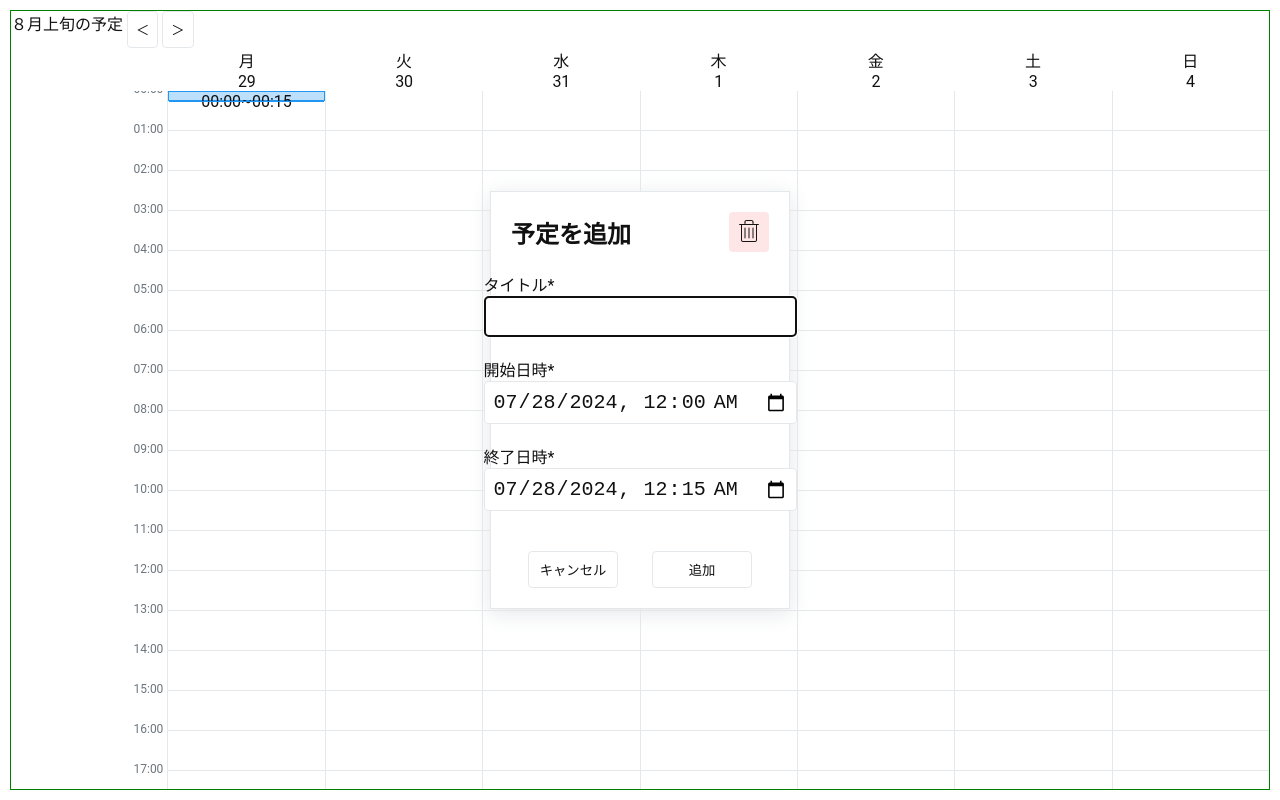
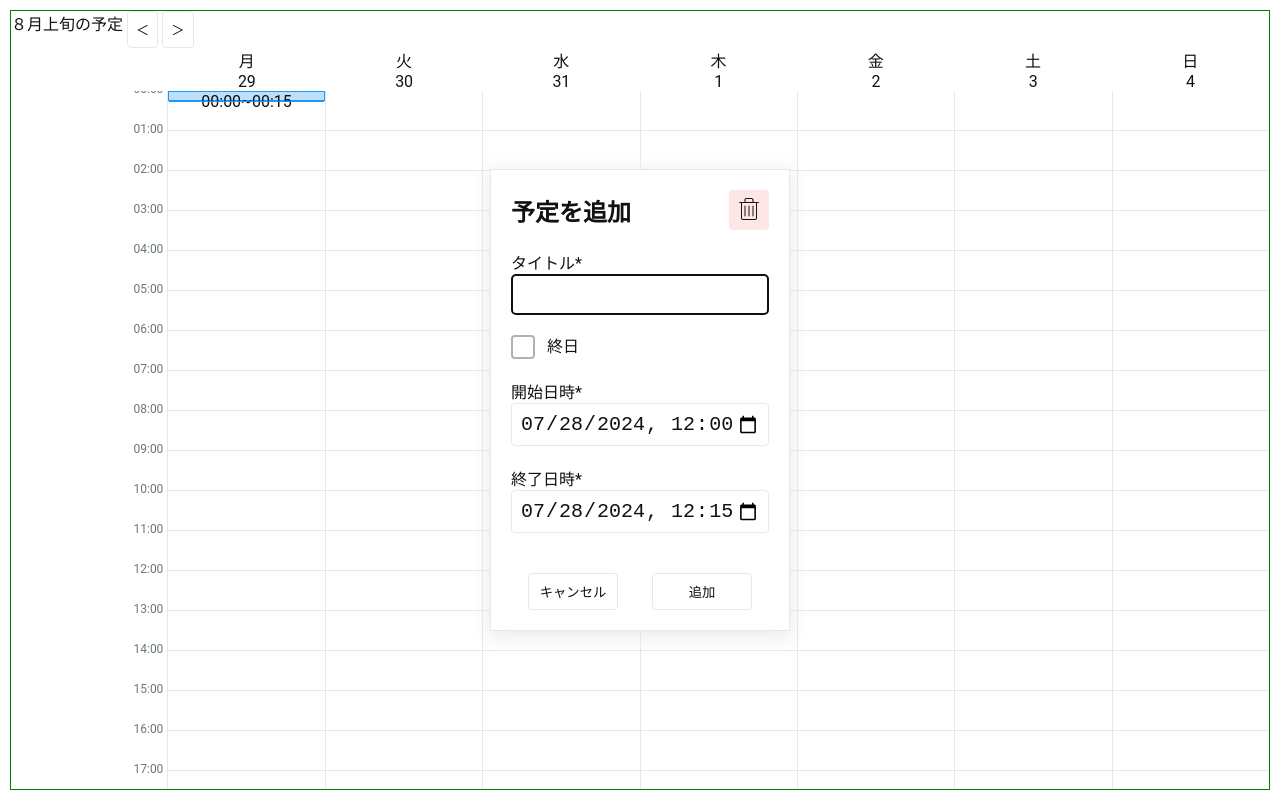
Before and after one commit to KadoProG/react-calendar-app, a React (Vite) app: page /calendar in a window 1280 px wide. Both pictures are taken after a click on the element 246 px from the left and 96 px from the top of the page. Built offline with nearby package versions, Linux system fonts and the light colour scheme.

Commit message:
#14 終日の日付の設定ができるように実装

```diff
--- a/src/components/common/input/CheckBox.tsx
+++ b/src/components/common/input/CheckBox.tsx
@@ -14,7 +14,13 @@ export const CheckBox = <T extends FieldValues>(props: CheckBoxProps<T>) => {
   });
   return (
     <div className={styles.container} style={props.style}>
-      <input type="checkbox" {...field} id={props.name} className={styles.CheckBox} />
+      <input
+        type="checkbox"
+        {...field}
+        id={props.name}
+        className={styles.CheckBox}
+        checked={field.value}
+      />
       <label htmlFor={props.name} className={styles.Label}>
         {props.label}
       </label>
--- a/src/components/domains/Calendar.tsx
+++ b/src/components/domains/Calendar.tsx
@@ -95,11 +95,12 @@ const Calendar: React.FC = () => {
       selectedStartDay > selectedEndDay ? selectedStartDay : selectedEndDay
     ).add(60 / DIVISIONS_PER_HOUR, 'minute');
 
-    const newEvent = {
+    const newEvent: CalendarEvent = {
       id: uuidv4(),
       start: resultStartDay,
       end: resultEndDay,
       title: '',
+      isAllDayEvent: false,
     };
 
     const result = await openDialog(newEvent);
--- a/src/components/domains/CalendarConfigFormDialog.module.scss
+++ b/src/components/domains/CalendarConfigFormDialog.module.scss
@@ -27,6 +27,9 @@
     width: 100%;
     margin-bottom: 20px;
   }
+  &__body {
+    width: 100%;
+  }
 
   &__actions {
     display: flex;
--- a/src/components/domains/CalendarConfigFormDialog.tsx
+++ b/src/components/domains/CalendarConfigFormDialog.tsx
@@ -5,6 +5,17 @@ import { TextField } from '@/components/common/TextField';
 import styles from '@/components/domains/CalendarConfigFormDialog.module.scss';
 import React from 'react';
 import { useForm } from 'react-hook-form';
+import { CheckBox } from '@/components/common/input/CheckBox';
+
+interface CalendarEventForm {
+  id: string;
+  isAllDayEvent: boolean;
+  title: string;
+  start: string;
+  end: string;
+  startDate: string;
+  endDate: string;
+}
 
 interface CalendarConfigFormDialogProps {
   open: boolean;
@@ -15,17 +26,20 @@ interface CalendarConfigFormDialogProps {
 }
 
 export const CalendarConfigFormDialog: React.FC<CalendarConfigFormDialogProps> = (props) => {
-  const defaultValues = React.useMemo(
+  const defaultValues = React.useMemo<CalendarEventForm>(
     () => ({
       id: props.calendarEvent?.id ?? '',
       start: props.calendarEvent?.start.format('YYYY-MM-DDTHH:mm'),
       end: props.calendarEvent?.end.format('YYYY-MM-DDTHH:mm'),
+      startDate: props.calendarEvent?.start.format('YYYY-MM-DD'),
+      endDate: props.calendarEvent?.end.format('YYYY-MM-DD'),
       title: props.calendarEvent?.title ?? '',
+      isAllDayEvent: props.calendarEvent?.isAllDayEvent ?? false,
     }),
     [props.calendarEvent]
   );
 
-  const { control, handleSubmit, setValue } = useForm<CalendarEvent>({ defaultValues });
+  const { control, handleSubmit, setValue, watch } = useForm<CalendarEventForm>({ defaultValues });
 
   React.useEffect(() => {
     if (props.open) {
@@ -33,25 +47,47 @@ export const CalendarConfigFormDialog: React.FC<CalendarConfigFormDialogProps> =
       setValue('start', defaultValues.start);
       setValue('end', defaultValues.end);
       setValue('title', defaultValues.title);
+      setValue('isAllDayEvent', defaultValues.isAllDayEvent);
+      setValue('startDate', defaultValues.startDate);
+      setValue('endDate', defaultValues.endDate);
+      console.log(defaultValues);
     }
   }, [setValue, props.open, defaultValues]);
+
+  const { isAllDayEvent, start, startDate, end, endDate } = watch();
 
   const handleFormSubmit = React.useCallback(
     (e: React.FormEvent<HTMLFormElement>) => {
       e.preventDefault();
       handleSubmit((data) => {
-        if (props.setCalendarEvent) {
-          props.setCalendarEvent({
-            id: data.id,
-            start: dayjs(data.start),
-            end: dayjs(data.end),
-            title: data.title,
-          });
-        }
+        const start = isAllDayEvent ? dayjs(data.startDate).startOf('day') : dayjs(data.start);
+        const end = isAllDayEvent
+          ? dayjs(data.endDate).startOf('day').add(1, 'day')
+          : dayjs(data.end);
+
+        const newCalendarEvent: CalendarEvent = {
+          id: data.id,
+          start,
+          end,
+          title: data.title,
+          isAllDayEvent: data.isAllDayEvent,
+        };
+
+        props.setCalendarEvent?.(newCalendarEvent);
       })();
     },
-    [handleSubmit, props]
+    [handleSubmit, props, isAllDayEvent]
   );
+
+  React.useEffect(() => {
+    if (isAllDayEvent) {
+      setValue('start', `${startDate}T10:00`);
+      setValue('end', `${endDate}T11:00`);
+    } else {
+      setValue('startDate', dayjs(start).format('YYYY-MM-DD'));
+      setValue('endDate', dayjs(end).format('YYYY-MM-DD'));
+    }
+  }, [start, end, isAllDayEvent, startDate, endDate, setValue]);
 
   return (
     <div
@@ -81,12 +117,31 @@ export const CalendarConfigFormDialog: React.FC<CalendarConfigFormDialogProps> =
                 label="タイトル"
                 autoFocus
               />
+              <CheckBox control={control} name="isAllDayEvent" label="終日" />
+
+              <TextField
+                control={control}
+                name="startDate"
+                type="date"
+                required
+                label="開始日時"
+                style={{ display: isAllDayEvent ? 'block' : 'none' }}
+              />
+              <TextField
+                control={control}
+                name="endDate"
+                type="date"
+                required
+                label="終了日時"
+                style={{ display: isAllDayEvent ? 'block' : 'none' }}
+              />
               <TextField
                 control={control}
                 name="start"
                 type="datetime-local"
                 required
                 label="開始日時"
+                style={{ display: isAllDayEvent ? 'none' : 'block' }}
               />
               <TextField
                 control={control}
@@ -94,6 +149,7 @@ export const CalendarConfigFormDialog: React.FC<CalendarConfigFormDialogProps> =
                 type="datetime-local"
                 required
                 label="終了日時"
+                style={{ display: isAllDayEvent ? 'none' : 'block' }}
               />
             </>
           )}
--- a/src/const/index.d.ts
+++ b/src/const/index.d.ts
@@ -3,4 +3,5 @@ interface CalendarEvent {
   start: dayjs.Dayjs;
   end: dayjs.Dayjs;
   title: string;
+  isAllDayEvent: boolean;
 }
--- a/src/contexts/CalendarConfigFormDialogContext.tsx
+++ b/src/contexts/CalendarConfigFormDialogContext.tsx
@@ -14,7 +14,10 @@ interface CalendarConfigFormDialogContextValue {
 export const CalendarConfigFormDialogContext =
   React.createContext<CalendarConfigFormDialogContextValue>({
     openDialog: () =>
-      Promise.resolve({ calendarEvent: { id: '', start: '', end: '', title: '' }, type: 'cancel' }),
+      Promise.resolve({
+        calendarEvent: { id: '', start: '', end: '', title: '', isAllDayEvent: false },
+        type: 'cancel',
+      }),
   });
 
 export const CalendarConfigFormDialogContextProvider: React.FC<{ children: React.ReactNode }> = (
--- a/src/contexts/KeyDownContext.tsx
+++ b/src/contexts/KeyDownContext.tsx
@@ -39,10 +39,6 @@ export const KeyDownContextProvider: React.FC<{ children: React.ReactNode }> = (
   React.useEffect(() => {
     document.addEventListener('keydown', handleKeydown);
 
-    setInterval(() => {
-      console.log(keydownEvents.current);
-    }, 1000);
-
     return () => {
       document.removeEventListener('keydown', handleKeydown);
     };
```
